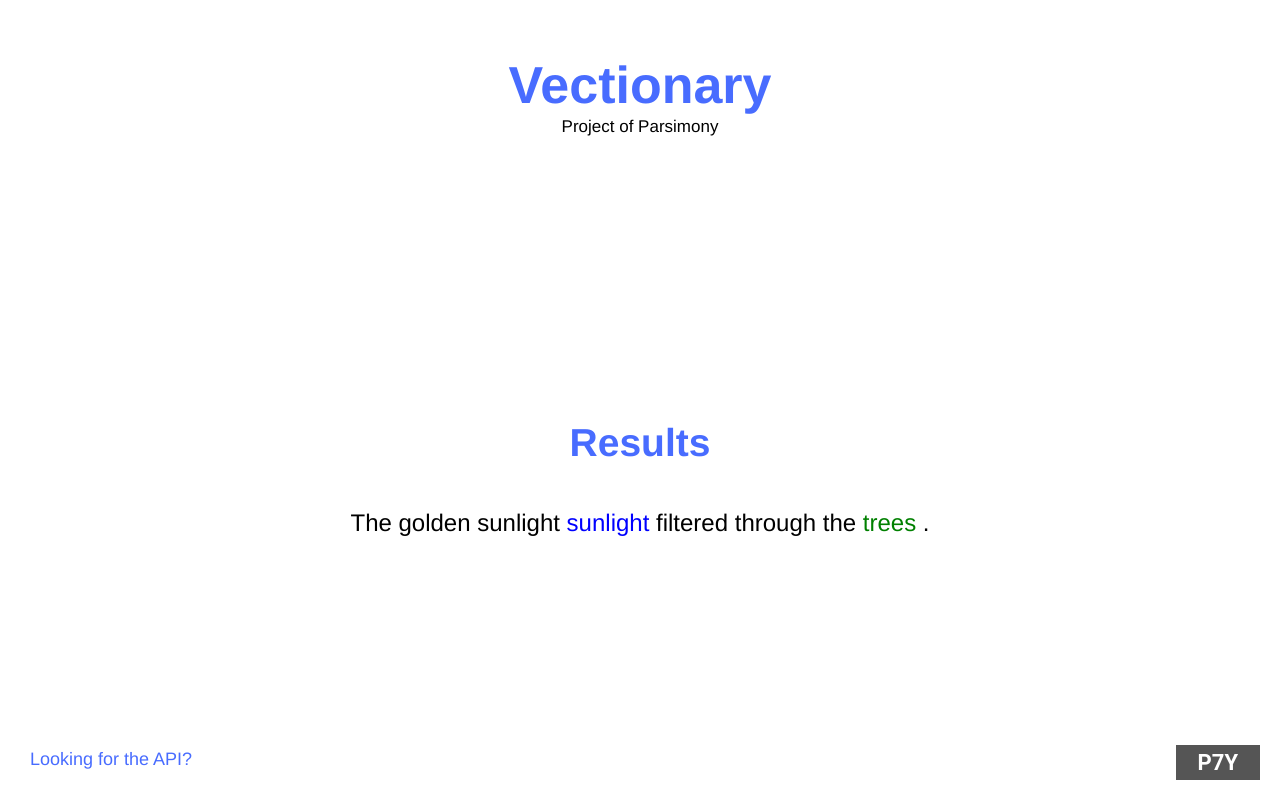
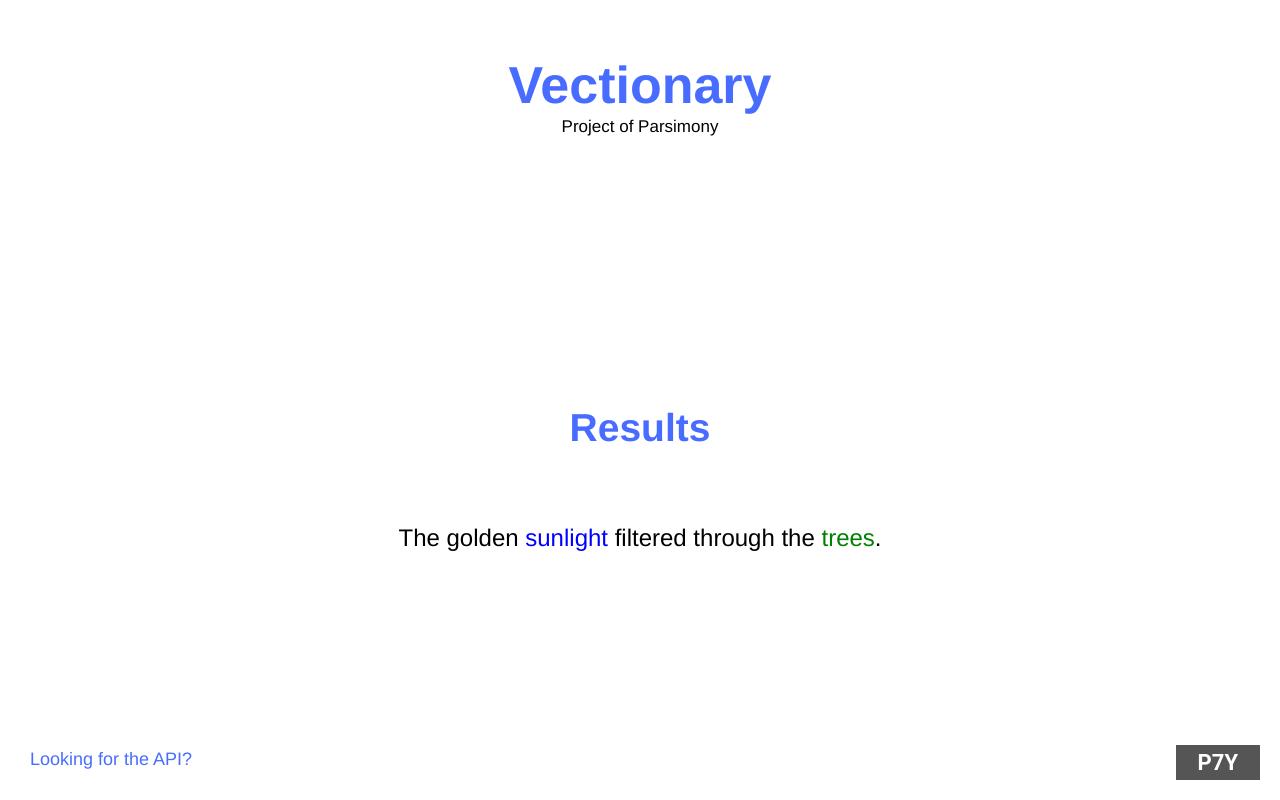
Before and after one commit to SD-2024-CS11/Vectionary-App, a React (Create React App) app in the folder vectionary-app/: page /results in a window 1280 px wide. Built offline with nearby package versions, Linux system fonts and the light colour scheme.

Commit message:
added hoverbox

```diff
--- /dev/null
+++ b/vectionary-app/src/Results.css
@@ -0,0 +1,28 @@
+/* src/Results.css */
+
+.tooltip {
+    position: relative;
+    cursor: pointer;
+  }
+
+  .tooltip-text {
+    visibility: hidden;
+    width: 180px;
+    background-color: #333;
+    color: #fff;
+    text-align: center;
+    padding: 5px;
+    border-radius: 4px;
+    position: absolute;
+    z-index: 1;
+    bottom: 125%; /* Position above the text */
+    left: 50%;
+    margin-left: -90px; /* Center-align the tooltip */
+    opacity: 0;
+    transition: opacity 0.3s;
+  }
+
+  .tooltip:hover .tooltip-text {
+    visibility: visible;
+    opacity: 1;
+  }
--- a/vectionary-app/src/Results.js
+++ b/vectionary-app/src/Results.js
@@ -1,5 +1,6 @@
 // src/Results.js
 import React from 'react';
+import './Results.css'; // Import the CSS file for styling
 
 function Results() {
   return (
@@ -15,13 +16,19 @@ function Results() {
           justifyContent: 'center',
           marginTop: '150px'
         }}>
-          <h2 style={{ marginBottom: '20px' }}>Results</h2>
+          <h2 style={{ marginBottom: '50px' }}>Results</h2>
           <p style={{ textAlign: 'center', fontSize: '24px', color: 'black' }}>
-            {/* Sentence with color-coded nouns */}
-            The golden sunlight
-            <span style={{ color: 'blue' }}> sunlight </span>
-            filtered through the
-            <span style={{ color: 'green' }}> trees </span>.
+            The golden&nbsp;
+            <span className="tooltip" style={{ color: 'blue' }}>
+              sunlight
+              <span className="tooltip-text">A natural light from the sun</span>
+            </span>
+            &nbsp;filtered through the&nbsp;
+            <span className="tooltip" style={{ color: 'green' }}>
+              trees
+              <span className="tooltip-text">Tall plants with branches and leaves</span>
+            </span>
+            .
           </p>
         </div>
 
```
